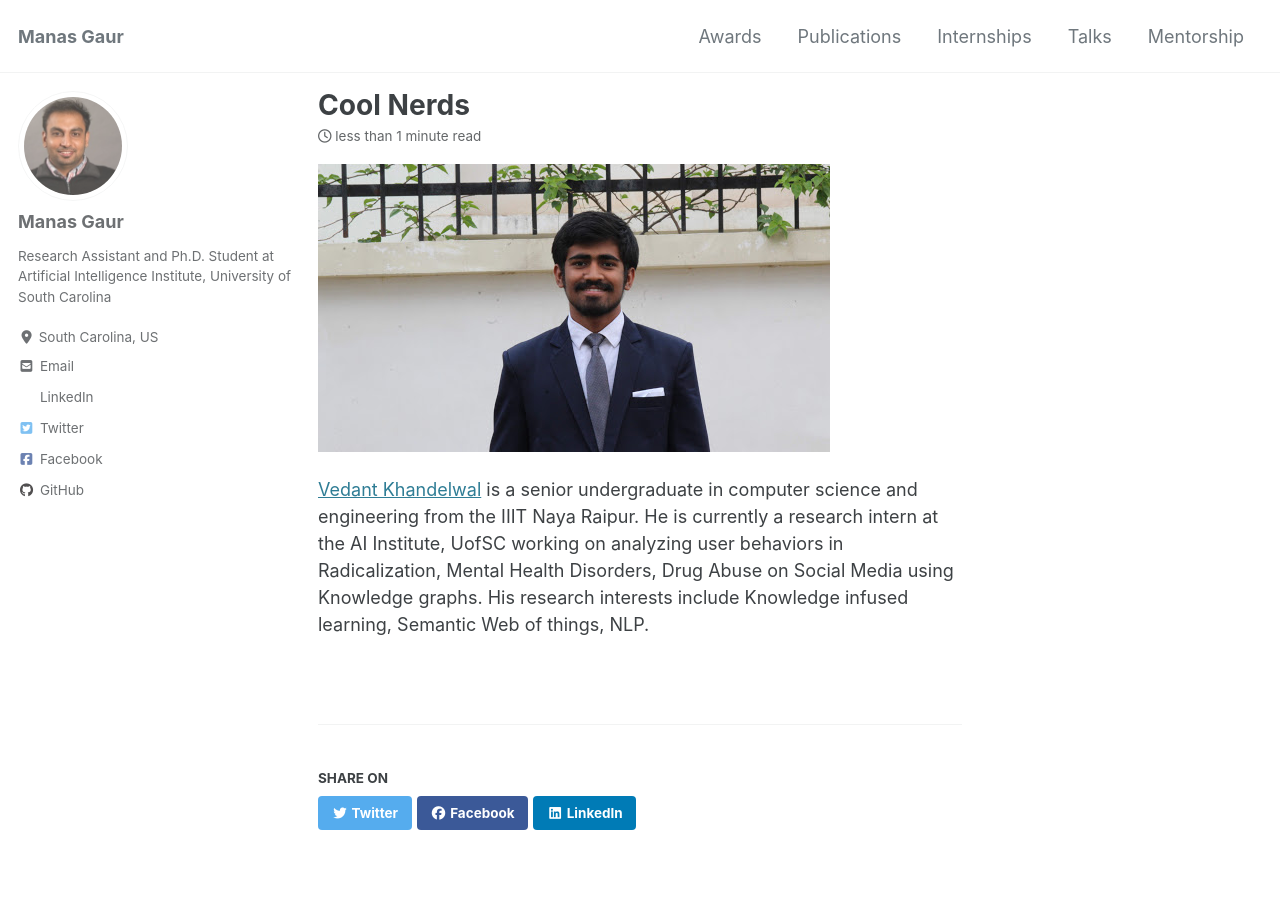
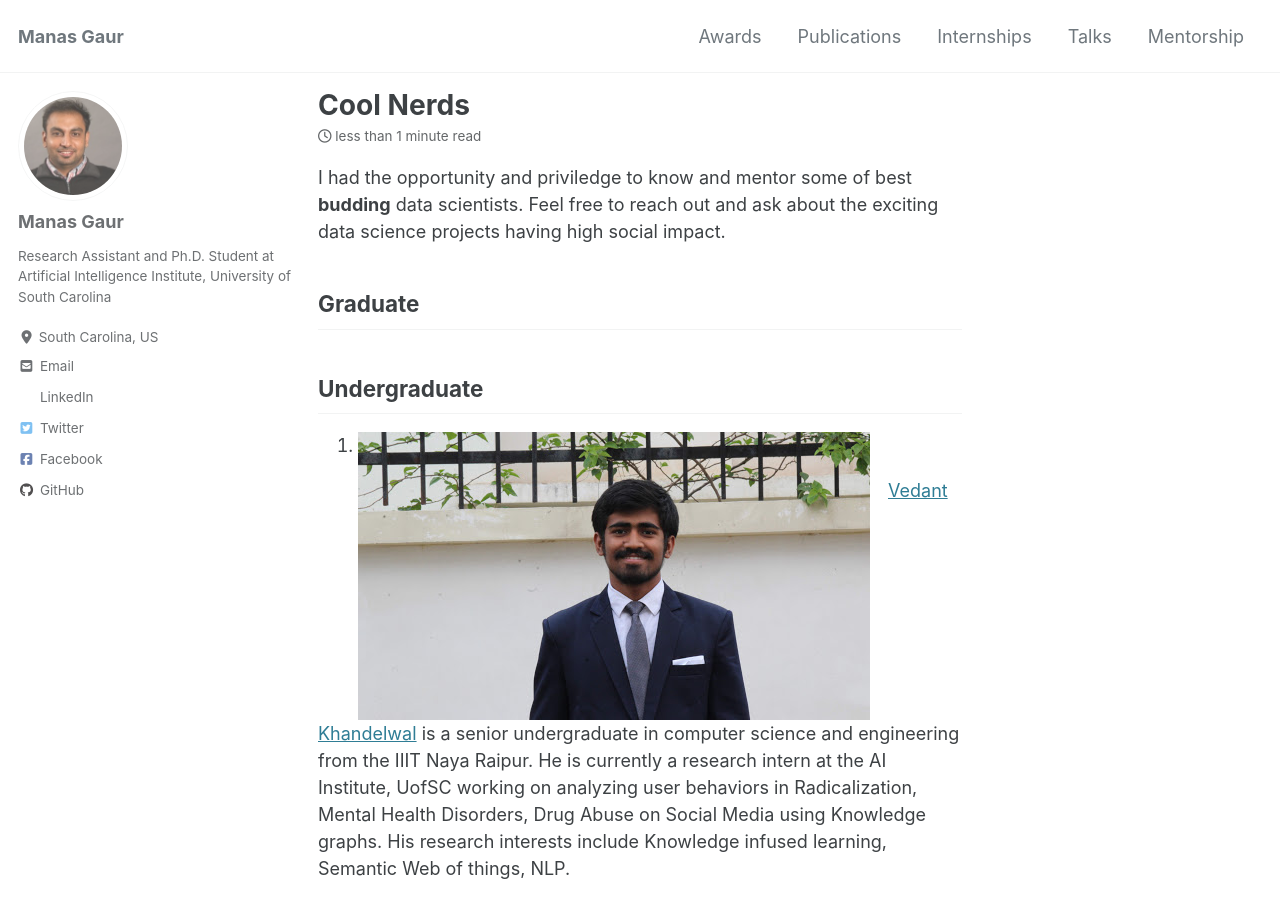
Before and after one commit to manasgaur/manasgaur.github.io, a Jekyll site: the page built from _pages/mentorship.md, in a window 1280 px wide and 900 px high. Built offline with Jekyll 4.4.1, drawn with Linux system fonts in a browser that asks for light colours; cached includes are drawn as plain includes; nearby versions of some CDN libraries.

Commit message:
small update mentee

```diff
--- a/_pages/mentorship.md
+++ b/_pages/mentorship.md
@@ -3,8 +3,15 @@ title: "Cool Nerds"
 permalink: /mentorship/
 author_profile: true
 ---
+I had the opportunity and priviledge to know and mentor some of best **budding** data scientists. Feel free to reach out and ask about the exciting data science projects having high social impact.
 
-![Vedant Khandelwal](/images/vedant.jpg){:class="img-responsive"}
+## Graduate
+
+## Undergraduate
+
+1. ![Vedant Khandelwal](/images/vedant.jpg){: style="float: left; margin-right: 1em;"}
 
 
 [Vedant Khandelwal](https://www.linkedin.com/in/khvedant/) is a senior undergraduate in computer science and engineering from the IIIT Naya Raipur. He is currently a research intern at the AI Institute, UofSC working on analyzing user behaviors in Radicalization, Mental Health Disorders, Drug Abuse on Social Media using Knowledge graphs. His research interests include Knowledge infused learning, Semantic Web of things, NLP.
+
+## High School
```
